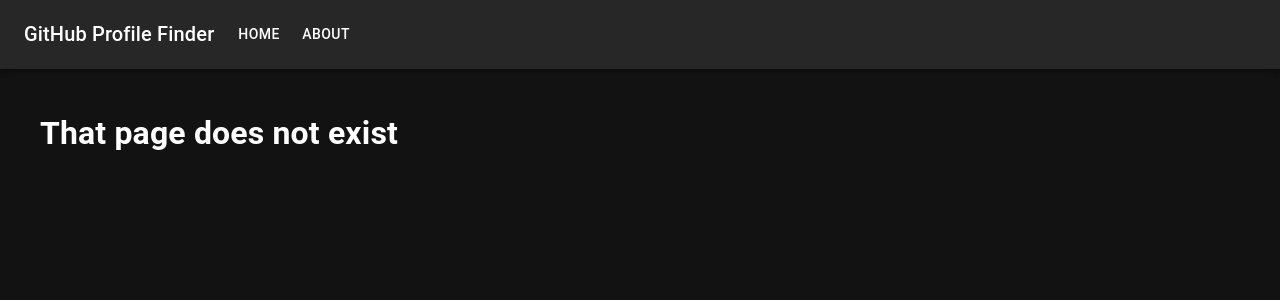
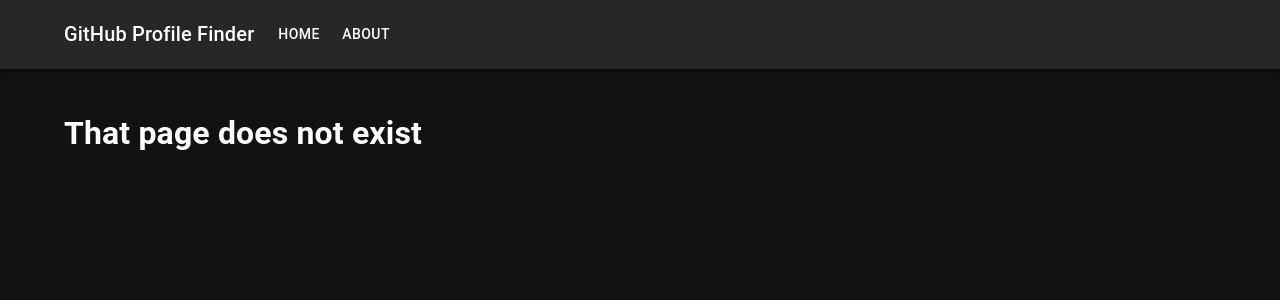
Before and after one commit to austindflatt/github-profile-finder, a React (Create React App) app: page /404 in a window 1280 px wide. Shown: the top 300 px of the page. Built offline with nearby package versions, Linux system fonts and the light colour scheme.

Commit message:
changed width of container

```diff
--- a/src/App.js
+++ b/src/App.js
@@ -30,7 +30,7 @@
       <NavBar />
       <CssBaseline />
       <Box m={2} pt={3}>
-      <Container maxWidth="xl">
+      <Container maxWidth="lg">
       <AlertMessage />
         <Routes>
           <Route path='/' element={<HomePage />} />
--- a/src/components/Layout/NavBar.jsx
+++ b/src/components/Layout/NavBar.jsx
@@ -27,7 +27,7 @@
 
   return (
     <AppBar position="static" color="primary">
-        <Container maxWidth="xl">
+        <Container maxWidth="lg">
             <Toolbar disableGutters>
                 <Typography
                 variant="h6"
--- a/src/components/Users/UserSearch.jsx
+++ b/src/components/Users/UserSearch.jsx
@@ -35,7 +35,7 @@
   return (
   <Box
   sx={{
-	width: 500,
+	width: '100%',
 	maxWidth: '100%',
   }}
   >
```
